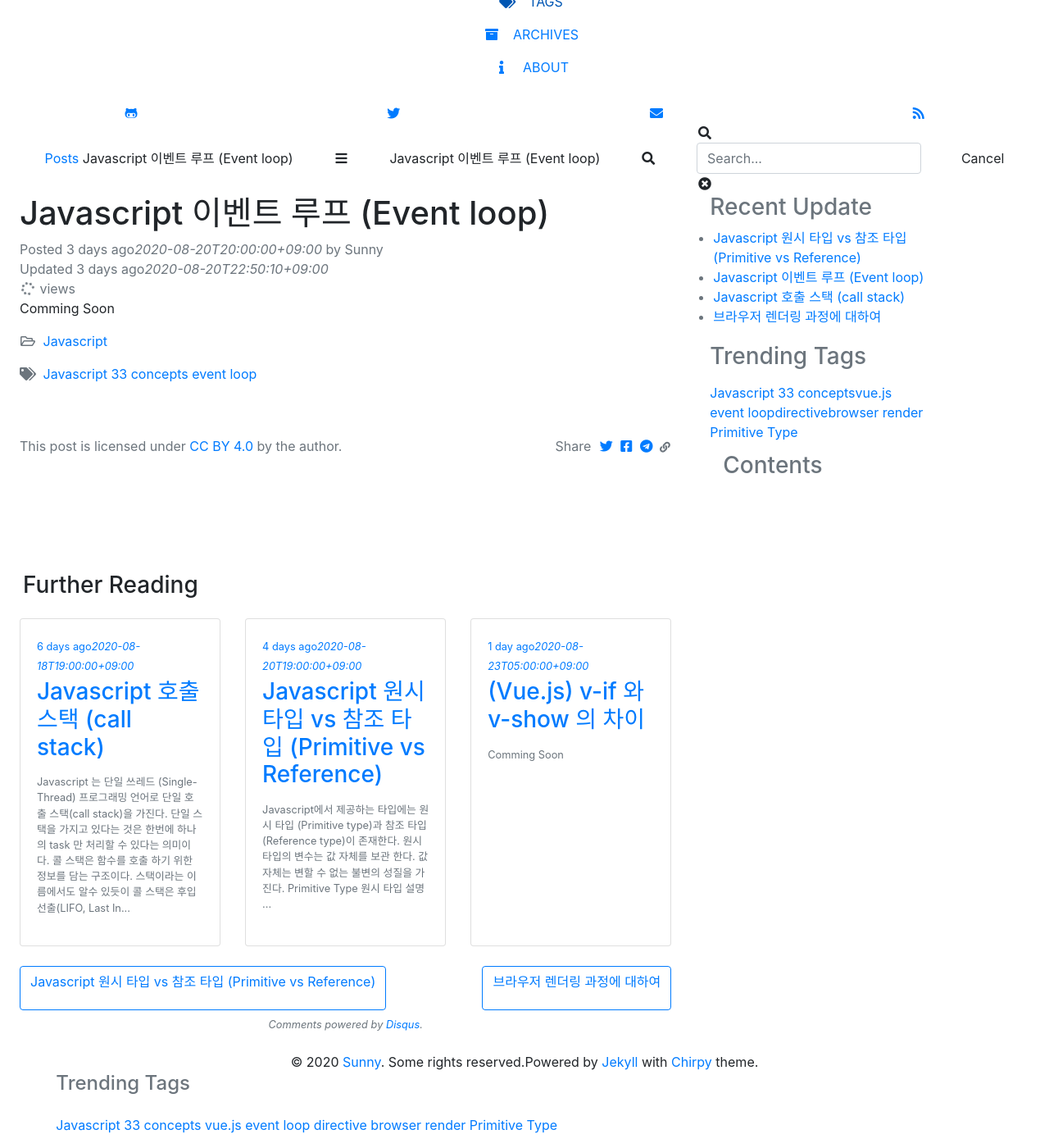
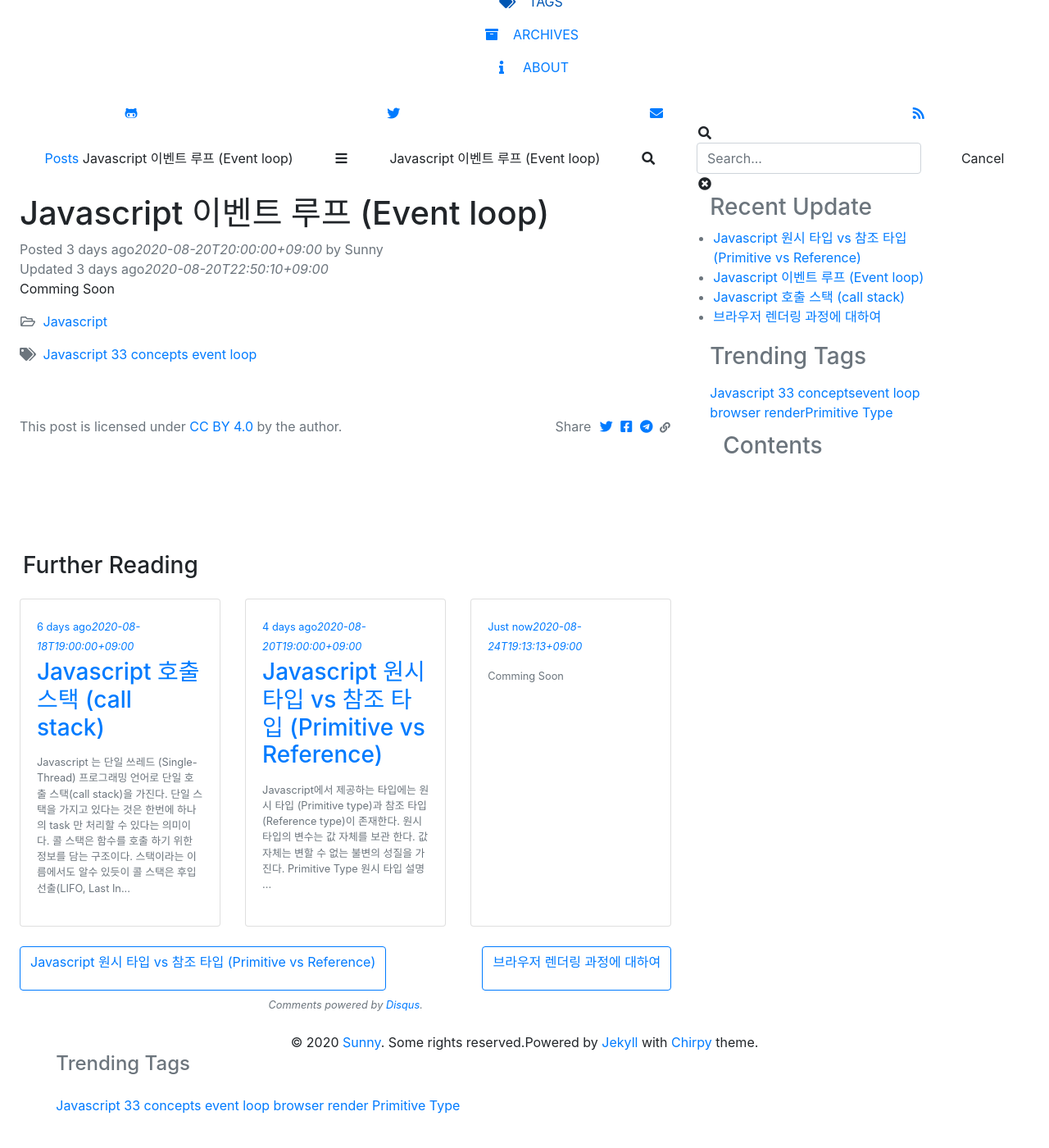
Before and after one commit to Sunny921/sunny4823.github.io, a Jekyll site: the page built from _posts/2020-08-20-event-loop.md, in a window 1280 px wide and 1400 px high, scrolled down 462 px. Shown: the whole window at 82% size. Built offline with Jekyll 4.4.1, drawn with Linux system fonts in a browser that asks for light colours; nearby versions of some CDN libraries; comment, search, counter and statistics services are not loaded; after the commit the page ends 1838 px from its top, so only the background shows below that.

Commit message:
[post] vue.js

```diff
--- a/_config.yml
+++ b/_config.yml
@@ -56,7 +56,7 @@
   pv:
     # The Google Analytics pageviews switch.
     # DO NOT enable it unless you know how to deploy the Google Analytics superProxy.
-    enabled: true
+    enabled: false
     # the next options only valid when `google_analytics.pv` is enabled.
     proxy_url: ''
     proxy_endpoint: ''
--- a/_posts/2020-08-22-vuejs-if-show.md
+++ /dev/null
@@ -1,9 +0,0 @@
----
-title: (Vue.js) v-if 와 v-show 의 차이
-author: Sunny
-date:   2020-08-22 20:00:00
-categories: [Vue.js]
-tags: [vue.js, directive]
----
-
-Comming Soon
```
Also changed, not shown: _posts/2020-08-23-vuejs-if-show.md (added, +9 -0 lines), _posts/2020-08-24-vuejs-compute-method.md (added, +9 -0 lines).
